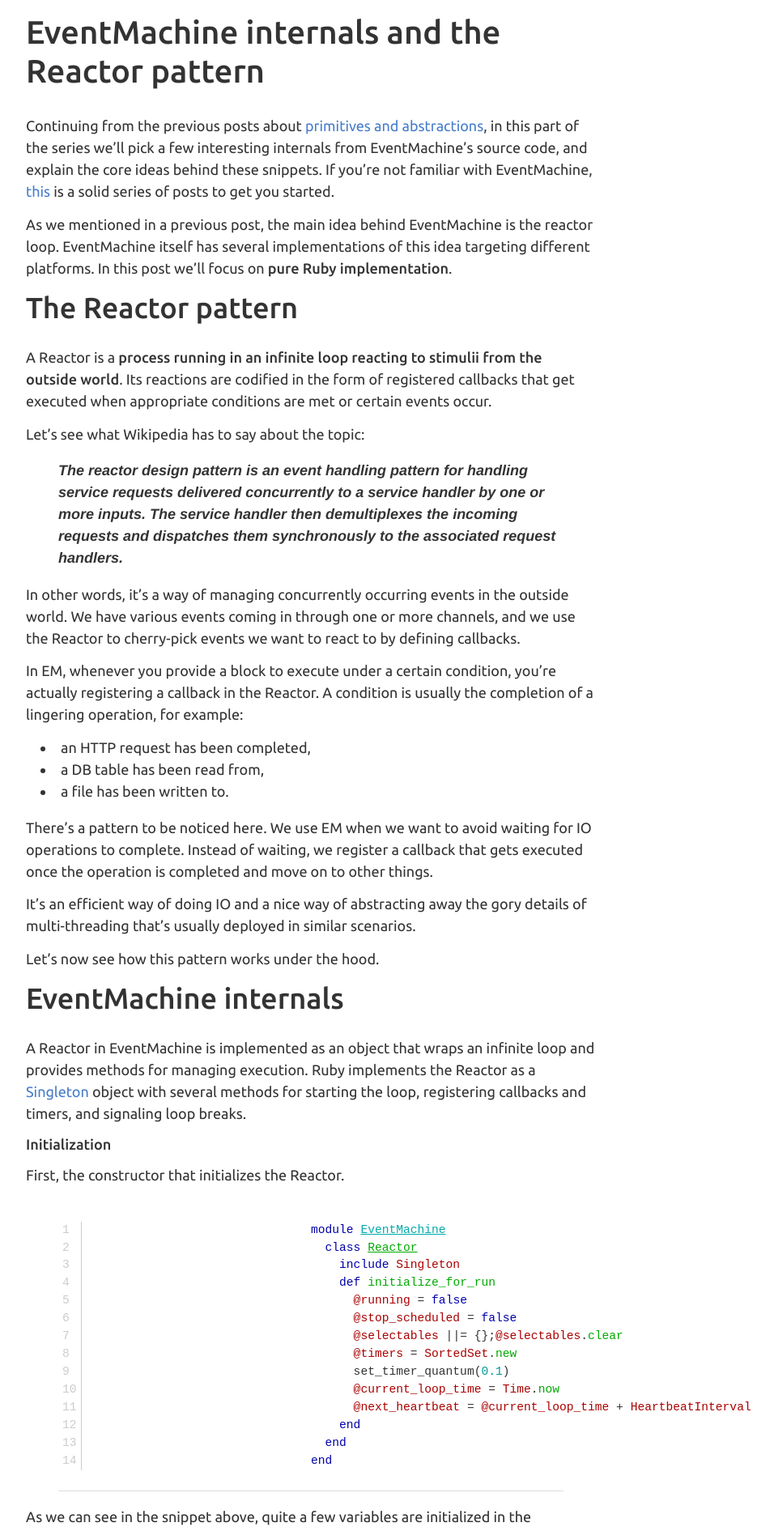
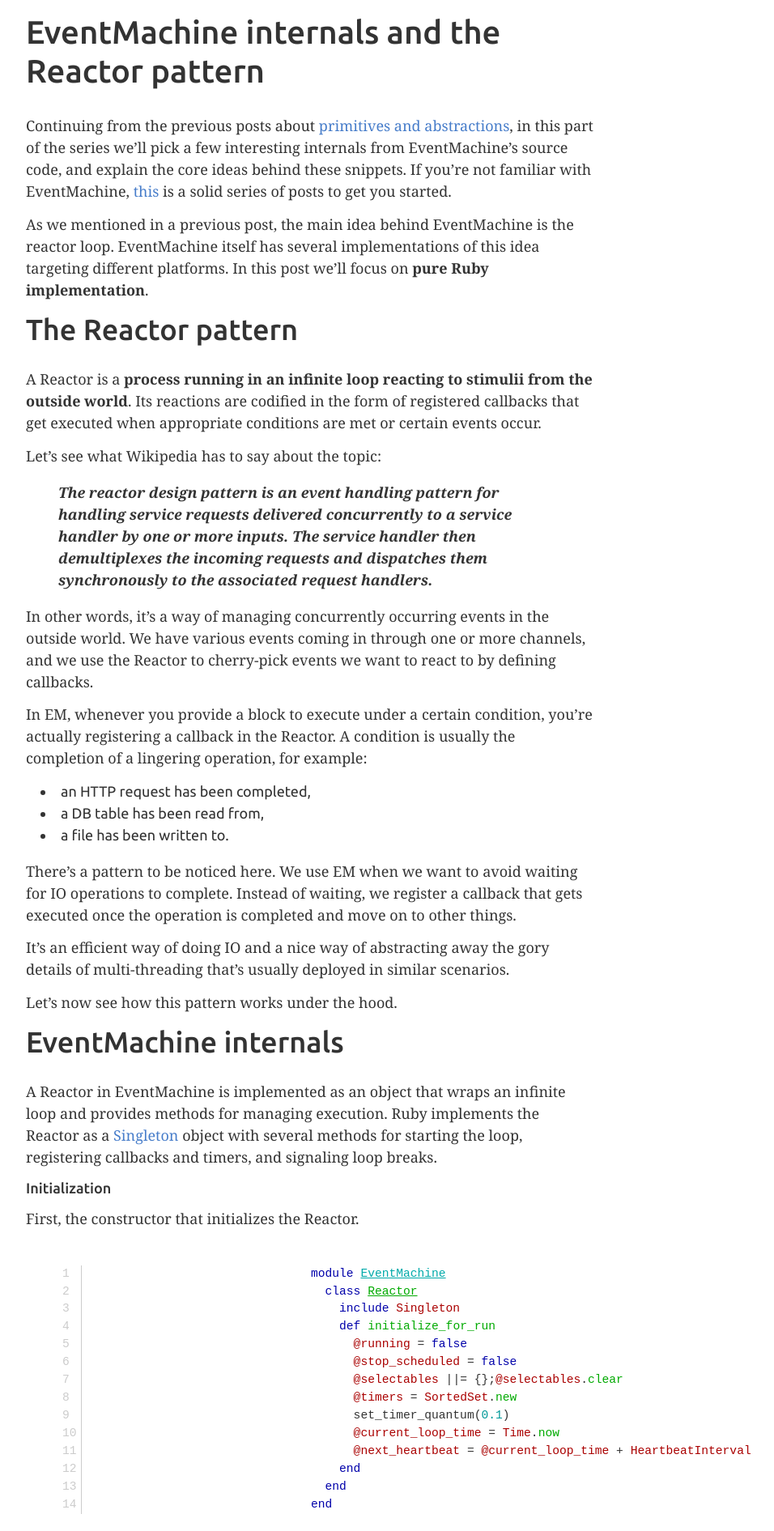
Before and after one commit to neektza/nikicajokic.me, a Jekyll site: the page built from _posts/2014-10-20-eventmachine_internals_and_the_reactor_pattern.md, in a window 1280 px wide. Shown: the part 244-2135 px from the top of the page at 81% size, without its empty margins (256-1212 px from the left). Built offline with Jekyll 4.4.1, drawn with Linux system fonts in a browser that asks for light colours; nearby versions of some CDN libraries; some web fonts are replaced.

Commit message:
Firefox fixes for new look.

```diff
--- a/_sass/base/_typography.scss
+++ b/_sass/base/_typography.scss
@@ -28,11 +28,11 @@
 
 p {
   margin: 0 0 $small-spacing;
-  font-family: "Georgia" serif;
+  font-family: "Georgia", serif;
 }
 
 blockquote {
-	font-family: "Georgia" serif;
+	font-family: "Georgia", serif;
 	font-weight: bold;
 	font-style: italic;
 }
--- a/_sass/base/_variables.scss
+++ b/_sass/base/_variables.scss
@@ -2,7 +2,7 @@
 $base-font-family: Ubuntu, $helvetica;
 $heading-font-family: $base-font-family;
 
-$masthead-font-family: "Georgia" serif;
+$masthead-font-family: "Georgia", serif;
 
 // Font Sizes
 $base-font-size: 1em;
--- a/assets/css/main.scss
+++ b/assets/css/main.scss
@@ -190,6 +190,12 @@
 				margin-bottom: 1em;
 			}
 
+			ol {
+				list-style: inside decimal;
+				padding-left: 1em;
+				margin-bottom: 1em;
+			}
+
 			h1 {
 				font-size: 4em;
 			}
@@ -202,9 +208,9 @@
 			}
 
 			.footnotes ol {
-				list-style: decimal;
 				font-size: 80%;
-				padding-left: 15px;
+				li { margin: 0.5em 0; }
+				p { display: inline; }
 			}
 		}
 
```
